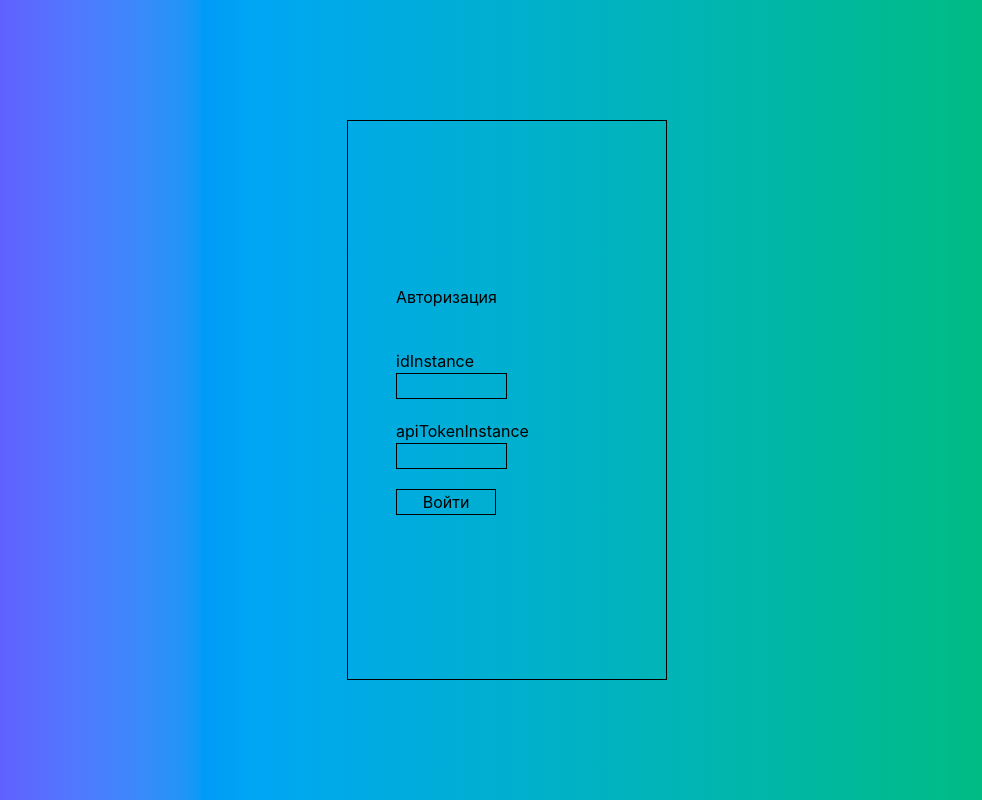
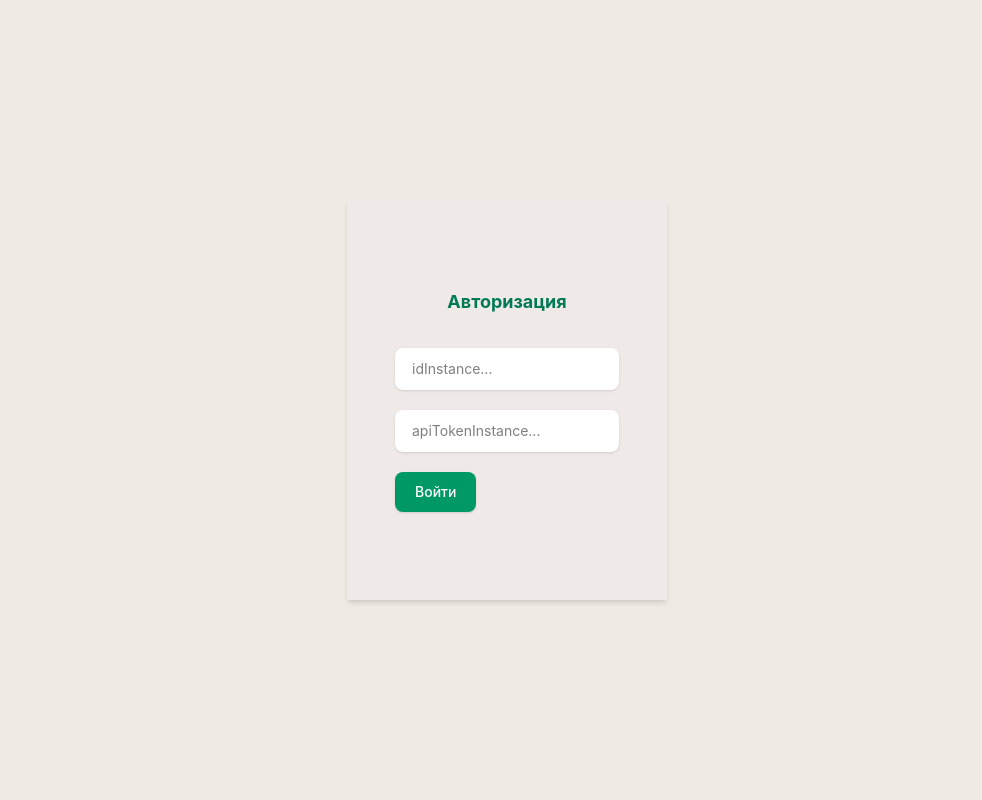
Before and after one commit to Maxim040592/max_web, a React (Vite) app: page /login in a window 1280 px wide. Shown: the whole page, without its empty margins (133-1115 px from the left). Built offline with nearby package versions, Linux system fonts and the light colour scheme.

Commit message:
fixed UI Auth page

```diff
--- a/src/pages/Auth.jsx
+++ b/src/pages/Auth.jsx
@@ -26,7 +26,7 @@ function Auth() {
         // Перенаправляем пользователя на главную страницу (в чат)
         navigate("/");
       } else {
-        setError("Инстанс не авторизован в Max");
+        setError("Инстанс не авторизован в Max/Watsap/Telegram");
       }
     } catch (err) {
       setError("Ошибка авторизации. Проверьте введенные данные.");
@@ -34,46 +34,50 @@ function Auth() {
   };
   return (
     <div
-      class="bg-linear-to-r from-indigo-500 from-10% via-sky-500 via-30% to-emerald-500 to-90% w-full h-full"
+      className="flex flex-col h-full bg-[#efeae2] relative"
       data-block="background-fon"
     >
       <div
-        class="flex justify-center items-center min-h-screen"
+        className="flex justify-center items-center min-h-screen"
         data-block="main block-content"
       >
         <div
-          class="w-1/4 h-140 border p-12 flex flex-col justify-center"
+          className="w-1/4 h-100 p-12 flex flex-col justify-center bg-[#efeae8] shadow-md"
           data-block="block-content"
         >
-          <h1 class=" pb-10">Авторизация</h1>
+          <span className="font-bold text-lg text-emerald-700  mb-8 text-center">
+            Авторизация
+          </span>
           <form onSubmit={handleLogin}>
-            <div class="flex flex-col pb-5" data-block="input block-idInstance">
-              <label from="idInstance">idInstance</label>
+            <div
+              className="flex flex-col pb-5"
+              data-block="input block-idInstance"
+            >
               <input
                 type="text"
-                class="w-1/2  border"
-                id="idInstance"
-                name="idInstance"
+                placeholder="idInstance..."
                 value={idInstance}
                 onChange={(e) => setIdInstance(e.target.value)}
-              ></input>
+                className="flex-1 border border-transparent rounded-lg px-4 py-2.5 bg-white text-sm focus:outline-none shadow-sm"
+              />
             </div>
             <div
-              class="pb-5 flex flex-col"
+              className="pb-5 flex flex-col"
               data-block="input block-apiTokenInstance"
             >
-              <label from="apiTokenInstance">apiTokenInstance</label>
               <input
                 type="password"
-                name="apiTokenInstance"
-                class="w-1/2  border"
-                id="apiTokenInstance"
+                placeholder="apiTokenInstance..."
                 value={apiToken}
                 onChange={(e) => setApiToken(e.target.value)}
-              ></input>
+                className="flex-1 border border-transparent rounded-lg px-4 py-2.5 bg-white text-sm focus:outline-none shadow-sm"
+              />
             </div>
-            {error && <p class="text-red-500 text-sm">{error}</p>}
-            <button type="submit" class="border w-25">
+            {error && <p className="text-red-500 text-sm">{error}</p>}
+            <button
+              type="submit"
+              className="bg-emerald-600 hover:bg-emerald-700 text-white rounded-lg px-5 py-2.5 text-sm font-medium shadow-sm transition-colors"
+            >
               Войти
             </button>
           </form>
```
